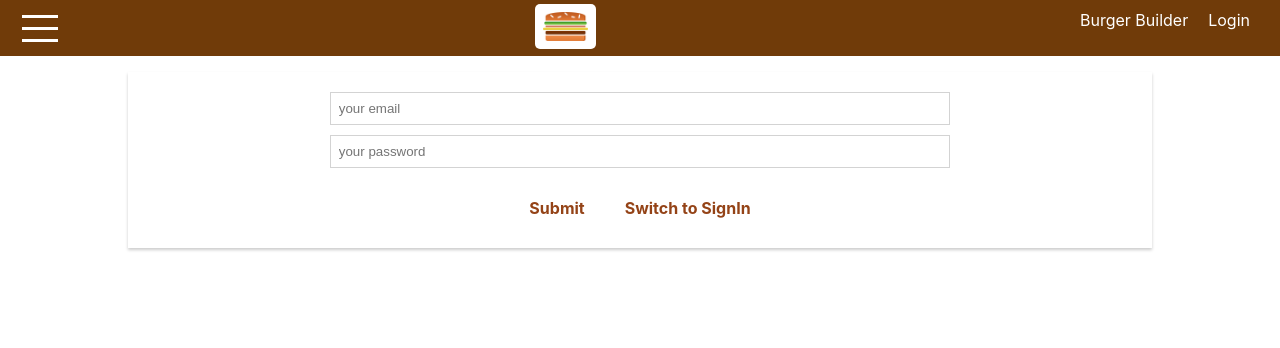
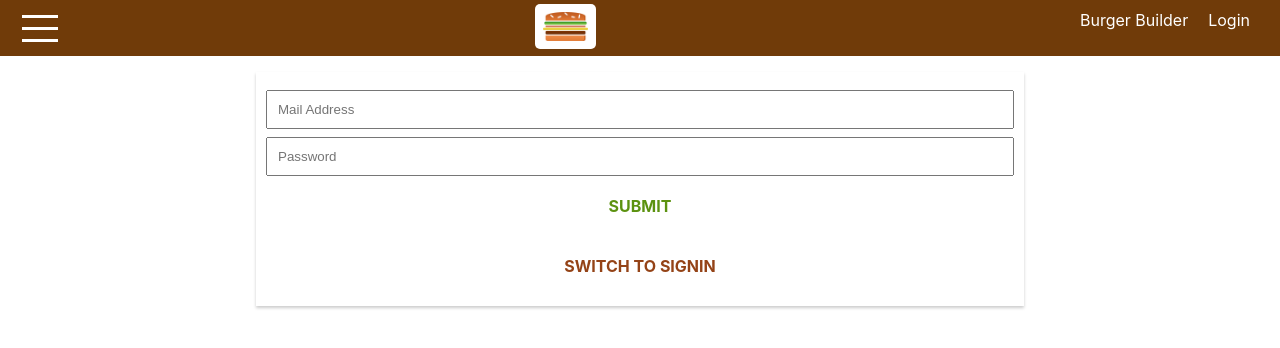
Before and after one commit to matwming/burger_app, a React (Create React App) app: page /auth in a window 1280 px wide. Shown: the top 348 px of the page. Built offline with nearby package versions, Linux system fonts and the light colour scheme.

Commit message:
using hook

```diff
--- a/src/App.js
+++ b/src/App.js
@@ -1,40 +1,55 @@
-import React, { Component } from "react";
+import React, { useEffect, Suspense } from "react";
 import Layout from "./components/UI/Layout/Layout";
 import BurgerBuilder from "./containers/BurgerBuilder/BurgerBuilder";
 import { Route, Switch, withRouter, Redirect } from "react-router-dom";
 import Logout from "./containers/Auth/Logout/Logout";
 import * as actions from "./store/actions/index";
-import Checkout from "./containers/Checkout/Checkout";
-import Orders from "./containers/Orders/Orders";
-import Auth from "./containers/Auth/Auth";
+// import Checkout from "./containers/Checkout/Checkout";
+// import Orders from "./containers/Orders/Orders";
+// import Auth from "./containers/Auth/Auth";
 import { connect } from "react-redux";
-class App extends Component {
- componentDidMount() {
-  this.props.onTryAutoSignUp();
- }
- render() {
+
+const Checkout = React.lazy(() => {
+ return import("./containers/Checkout/Checkout");
+});
+const Orders = React.lazy(() => {
+ return import("./containers/Orders/Orders");
+});
+const Auth = React.lazy(() => {
+ return import("./containers/Auth/Auth");
+});
+const app = props => {
+ useEffect(() => {
+  props.onTryAutoSignUp();
+ }, []);
+
  let routes = (
   <Switch>
-    <Route path="/auth" component={Auth} />
+   <Route path="/auth" render={props => <Auth {...props} />} />
    <Route path="/" exact component={BurgerBuilder} />
    <Redirect to="/" />
   </Switch>
  );
-  if (this.props.isAuthenticated) {
+ if (props.isAuthenticated) {
   routes = (
    <Switch>
-     <Route path="/checkout" component={Checkout} />
-     <Route path="/orders" component={Orders} />
-     <Route path="/auth" component={Auth} />
+    <Route path="/auth" render={props => <Auth {...props} />} />
+    <Route path="/checkout" render={props => <Checkout {...props} />} />
+    <Route path="/orders" render={props => <Orders {...props} />} />
+
     <Route path="/logout" component={Logout} />
     <Route path="/" exact component={BurgerBuilder} />
     <Redirect to="/" />
    </Switch>
   );
  }
-  return <Layout>{routes}</Layout>;
- }
-}
+ return (
+  <Layout>
+   <Suspense fallback={<p>Loading...</p>}>{routes}</Suspense>
+  </Layout>
+ );
+};
+
 const mapStateToProps = state => {
  return {
   isAuthenticated: state.auth.token !== null
@@ -49,5 +64,5 @@ export default withRouter(
  connect(
   mapStateToProps,
   mapDispatchToProps
- )(App)
+ )(app)
 );
--- a/src/containers/Auth/Auth.js
+++ b/src/containers/Auth/Auth.js
@@ -1,34 +1,26 @@
-import React, { Component } from "react";
+import React, { useState, useEffect } from "react";
 import Button from "../../components/UI/Button/Button";
 import styled from "styled-components";
 import * as actions from "../../store/actions/index";
 import { connect } from "react-redux";
 import Spinner from "../../components/UI/Spinner/Spinner";
 import { withRouter } from "react-router-dom";
-const Input = styled.input`
- display: block;
- margin: 10px auto;
- padding: 0.5rem;
- width: 60%;
- border: 1px solid lightgray;
-`;
+import { checkValidity, updateObject } from "../../shared/utility";
+import Input from "../../components/UI/Input/Input";
 const Div = styled.div`
  margin: 20px auto;
- width: 80%;
+ width: 60%;
  text-align: center;
  box-shadow: 0 2px 3px #ccc;
  padding: 10px;
  box-sizing: border-box;
  :hover {
-  border: 1px solid yellow;
+  border: 1px solid black;
  }
 `;
-class Auth extends Component {
- state = {
-  isSignUp: true,
-  username: "",
-  password: "",
-  controls: {
+const auth = props => {
+ const [isSignUp, setIsSignUp] = useState(true);
+ const [authForm, setAuthForm] = useState({
   email: {
    elementType: "input",
    elementConfig: {
@@ -57,87 +49,89 @@ class Auth extends Component {
    valid: false,
    touched: false
   }
+ });
+
+ const inputChangedHandler = (event, controlName) => {
+  console.log("onChanged");
+  const updatedControls = updateObject(authForm, {
+   [controlName]: updateObject(authForm[controlName], {
+    value: event.target.value,
+    valid: checkValidity(event.target.value, authForm[controlName].validation),
+    touched: true
+   })
+  });
+  setAuthForm(updatedControls);
+ };
+ const onSubmitHandler = event => {
+  event.preventDefault();
+  let email = authForm.email.value;
+  let password = authForm.password.value;
+  let isSignUp = isSignUp;
+  props.onAuth(email, password, isSignUp);
+ };
+ const switchAuthModeHandler = event => {
+  event.preventDefault();
+  setIsSignUp(!isSignUp);
+ };
+ useEffect(() => {
+  if (!props.building && props.authRedirectPath !== "/") {
+   props.onSetAuthRedirectPath("/");
   }
- };
- onChange(key, e) {
-  this.setState({
-   [key]: e.target.value
+ }, []);
+ useEffect(() => {
+  if (props.isAuthenticated && props.building) {
+   props.history.push({
+    pathname: props.authRedirectPath
    });
- }
- onSubmitHandler(event) {
-  event.preventDefault();
-  console.log("clicked");
-  let email = this.state.username;
-  let password = this.state.password;
-  let isSignUp = this.state.isSignUp;
-  this.props.onAuth(email, password, isSignUp);
- }
- switchAuthModeHandler = event => {
-  event.preventDefault();
-  this.setState(prevState => {
-   return { isSignUp: !prevState.isSignUp };
-  });
- };
- componentDidMount() {
-  if (!this.props.building && this.props.authRedirectPath !== "/") {
-   this.props.onSetAuthRedirectPath("/");
-  }
- }
- componentDidUpdate() {
-  if (this.props.isAuthenticated && this.props.building) {
-   this.props.history.push({
-    pathname: this.props.authRedirectPath
-   });
-  } else if (this.props.isAuthenticated && this.props.building === false) {
-   this.props.history.push({
+  } else if (props.isAuthenticated && props.building === false) {
+   props.history.push({
     pathname: "/"
    });
   }
- }
- render() {
+ });
+
  const formElementArray = [];
-  for (let key in this.state.orderForm) {
+ for (let key in authForm) {
   formElementArray.push({
    id: key,
-    config: this.state.orderForm[key]
+   config: authForm[key]
   });
  }
-  let form = (
-   <form>
+ console.log("formElementArray", formElementArray);
+ let form = formElementArray.map(formElement => (
   <Input
-     placeholder="your email"
-     value={this.state.username}
-     onChange={this.onChange.bind(this, "username")}
+   key={formElement.id}
+   elementType={formElement.config.elementType}
+   elementConfig={formElement.config.elementConfig}
+   value={formElement.config.value}
+   invalid={!formElement.config.valid}
+   shouldValidate={formElement.config.validation}
+   touched={formElement.config.touched}
+   changed={event => inputChangedHandler(event, formElement.id)}
   />
-    <Input
-     type="password"
-     placeholder="your password"
-     value={this.state.password}
-     onChange={this.onChange.bind(this, "password")}
-    />
-    <Button btnType="success" clicked={this.onSubmitHandler.bind(this)}>
-     Submit
-    </Button>
-    <Button clicked={this.switchAuthModeHandler}>
-     Switch to {this.state.isSignUp ? "SignIn" : "SignUp"}
-    </Button>
-   </form>
-  );
-  if (this.props.loading) {
+ ));
+
+ if (props.loading) {
   form = <Spinner />;
  }
  let errorMessage = null;
-  if (this.props.error) {
-   errorMessage = <p>{this.props.error.message}</p>;
+ if (props.error) {
+  errorMessage = <p>{props.error.message}</p>;
  }
  return (
   <Div>
    {errorMessage}
+   <form onSubmit={onSubmitHandler}>
     {form}
+    <Button btnType="Success">SUBMIT</Button>
+   </form>
+   <Button clicked={switchAuthModeHandler} btnType="Danger">
+    SWITCH TO {isSignUp ? "SIGNIN" : "SIGNUP"}
+   </Button>
   </Div>
  );
- }
-}
+};
+
 const mapStateToProps = state => {
  return {
   loading: state.auth.loading,
@@ -156,4 +150,4 @@ const mapDispatchToProps = dispatch => {
 export default connect(
  mapStateToProps,
  mapDispatchToProps
-)(withRouter(Auth));
+)(withRouter(auth));
--- a/src/containers/Checkout/ContactData/ContactData.js
+++ b/src/containers/Checkout/ContactData/ContactData.js
@@ -1,4 +1,4 @@
-import React, { Component } from "react";
+import React, { useState, useEffect } from "react";
 import Button from "../../../components/UI/Button/Button";
 import styled from "styled-components";
 import axios from "../../../config";
@@ -22,10 +22,9 @@ const Div = styled.div`
  }
 `;
 
-class ContactData extends Component {
- state = {
-  formIsValid: false,
-  orderForm: {
+const contactData = props => {
+ const [formIsValid, setFormIsValid] = useState(false);
+ const [orderForm, setOrderForm] = useState({
   name: {
    elementType: "input",
    elementConfig: {
@@ -111,9 +110,9 @@ class ContactData extends Component {
    valid: true,
    validation: {}
   }
-  }
- };
- checkValidity(value, rules) {
+ });
+
+ const checkValidity = (value, rules) => {
   let isValid = true;
   if (rules.required) {
    isValid = value.trim() !== "" && isValid;
@@ -125,44 +124,41 @@ class ContactData extends Component {
    isValid = value.length <= rules.maxLength && isValid;
   }
   return isValid;
+ };
+ useEffect(() => {
+  if (props.purchased) {
+   props.history.replace("/");
   }
- componentDidUpdate() {
-  if (this.props.purchased) {
-   this.props.history.replace("/");
-  }
- }
- orderHandler = event => {
+ });
+ const orderHandler = event => {
   event.preventDefault();
   console.log("loading...started");
 
   //传递form数据
   const formData = {};
-  for (let el in this.state.orderForm) {
-   formData[el] = this.state.orderForm[el].value;
+  for (let el in orderForm) {
+   formData[el] = orderForm[el].value;
   }
   //
 
   let data = {
-   ingredients: this.props.ings,
-   price: this.props.price,
-   userId: this.props.userId,
+   ingredients: props.ings,
+   price: props.price,
+   userId: props.userId,
    orderData: formData
   };
 
   let token = localStorage.getItem("token");
-  this.props.onOrderBurger(data, token);
+  props.onOrderBurger(data, token);
  };
- inputChangedHandler = (event, el) => {
+ const inputChangedHandler = (event, el) => {
   console.log(event.target.value, el);
   const updatedOrderForm = {
-   ...this.state.orderForm
+   ...orderForm
   };
   const updatedFormElement = { ...updatedOrderForm[el] };
   updatedFormElement.value = event.target.value;
-  updatedFormElement.valid = this.checkValidity(
-   updatedFormElement.value,
-   updatedFormElement.validation
-  );
+  updatedFormElement.valid = checkValidity(updatedFormElement.value, updatedFormElement.validation);
   updatedFormElement.touched = true;
   console.log(updatedFormElement);
   updatedOrderForm[el] = updatedFormElement;
@@ -170,35 +166,33 @@ class ContactData extends Component {
   for (let el in updatedOrderForm) {
    formIsValid = updatedOrderForm[el].valid && formIsValid;
   }
-  this.setState({
-   orderForm: updatedOrderForm,
-   formIsValid: formIsValid
-  });
+  setOrderForm(updatedOrderForm);
+  setFormIsValid(formIsValid);
  };
- render() {
+
  let form = (
   <form style={{ margin: "0 auto" }}>
-    {Object.keys(this.state.orderForm).map(el => {
+   {Object.keys(orderForm).map(el => {
     return (
      <Input
-       elementType={this.state.orderForm[el].elementType}
-       elementConfig={this.state.orderForm[el].elementConfig}
-       value={this.state.orderForm[el].value}
+      elementType={orderForm[el].elementType}
+      elementConfig={orderForm[el].elementConfig}
+      value={orderForm[el].value}
       key={el}
-       shouldValidate={this.state.orderForm[el].validation}
-       invalid={!this.state.orderForm[el].valid}
-       changed={event => this.inputChangedHandler(event, el)}
-       touched={this.state.orderForm[el].touched}
+      shouldValidate={orderForm[el].validation}
+      invalid={!orderForm[el].valid}
+      changed={event => inputChangedHandler(event, el)}
+      touched={orderForm[el].touched}
       labelName={el}
      />
     );
    })}
-    <Button btnType="Success" clicked={this.orderHandler} disabled={!this.state.formIsValid}>
+   <Button btnType="Success" clicked={orderHandler} disabled={!formIsValid}>
     Order
    </Button>
   </form>
  );
-  if (this.props.loading) {
+ if (props.loading) {
   form = <Spinner />;
  }
 
@@ -208,8 +202,7 @@ class ContactData extends Component {
    {form}
   </Div>
  );
- }
-}
+};
 const mapStateToProps = state => {
  return {
   ings: state.burgerBuilder.ingredients,
@@ -228,4 +221,4 @@ const mapDispatchToProps = dispatch => {
 export default connect(
  mapStateToProps,
  mapDispatchToProps
-)(withRouter(ErrorHandler(ContactData, axios)));
+)(withRouter(ErrorHandler(contactData, axios)));
--- /dev/null
+++ b/src/shared/utility.js
@@ -0,0 +1,37 @@
+export const updateObject = (oldObject, updatedProperties) => {
+ return {
+  ...oldObject,
+  ...updatedProperties
+ };
+};
+
+export const checkValidity = (value, rules) => {
+ let isValid = true;
+ if (!rules) {
+  return true;
+ }
+
+ if (rules.required) {
+  isValid = value.trim() !== "" && isValid;
+ }
+
+ if (rules.minLength) {
+  isValid = value.length >= rules.minLength && isValid;
+ }
+
+ if (rules.maxLength) {
+  isValid = value.length <= rules.maxLength && isValid;
+ }
+
+ if (rules.isEmail) {
+  const pattern = /[a-z0-9!#$%&'*+/=?^_`{|}~-]+(?:\.[a-z0-9!#$%&'*+/=?^_`{|}~-]+)*@(?:[a-z0-9](?:[a-z0-9-]*[a-z0-9])?\.)+[a-z0-9](?:[a-z0-9-]*[a-z0-9])?/;
+  isValid = pattern.test(value) && isValid;
+ }
+
+ if (rules.isNumeric) {
+  const pattern = /^\d+$/;
+  isValid = pattern.test(value) && isValid;
+ }
+
+ return isValid;
+};
```
Also changed, not shown: src/components/Burger/BurgerIngredients/BurgerIngredients.js (+7 -8 lines), src/containers/Auth/Logout/Logout.js (+9 -10 lines), src/containers/BurgerBuilder/BurgerBuilder.js (+46 -54 lines), src/containers/Checkout/Checkout.js (+17 -17 lines), src/containers/ErrorHandler/ErrorHandler.js (+23 -31 lines), src/containers/Orders/Orders.js (+13 -17 lines), src/hoc/asyncComponent/asyncComponent.js (deleted, +0 -22 lines). Lines whose indentation alone changed are shown as unchanged.
